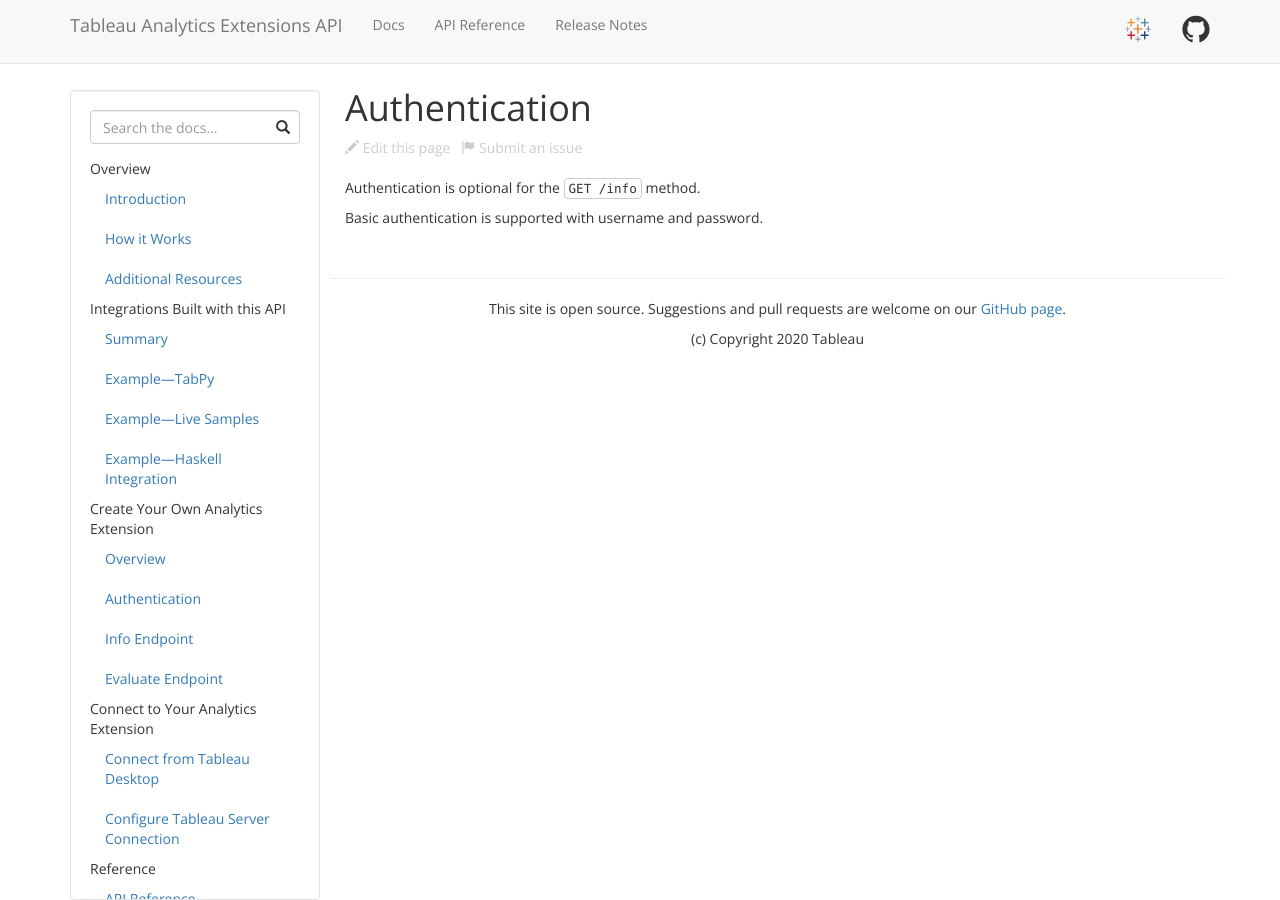
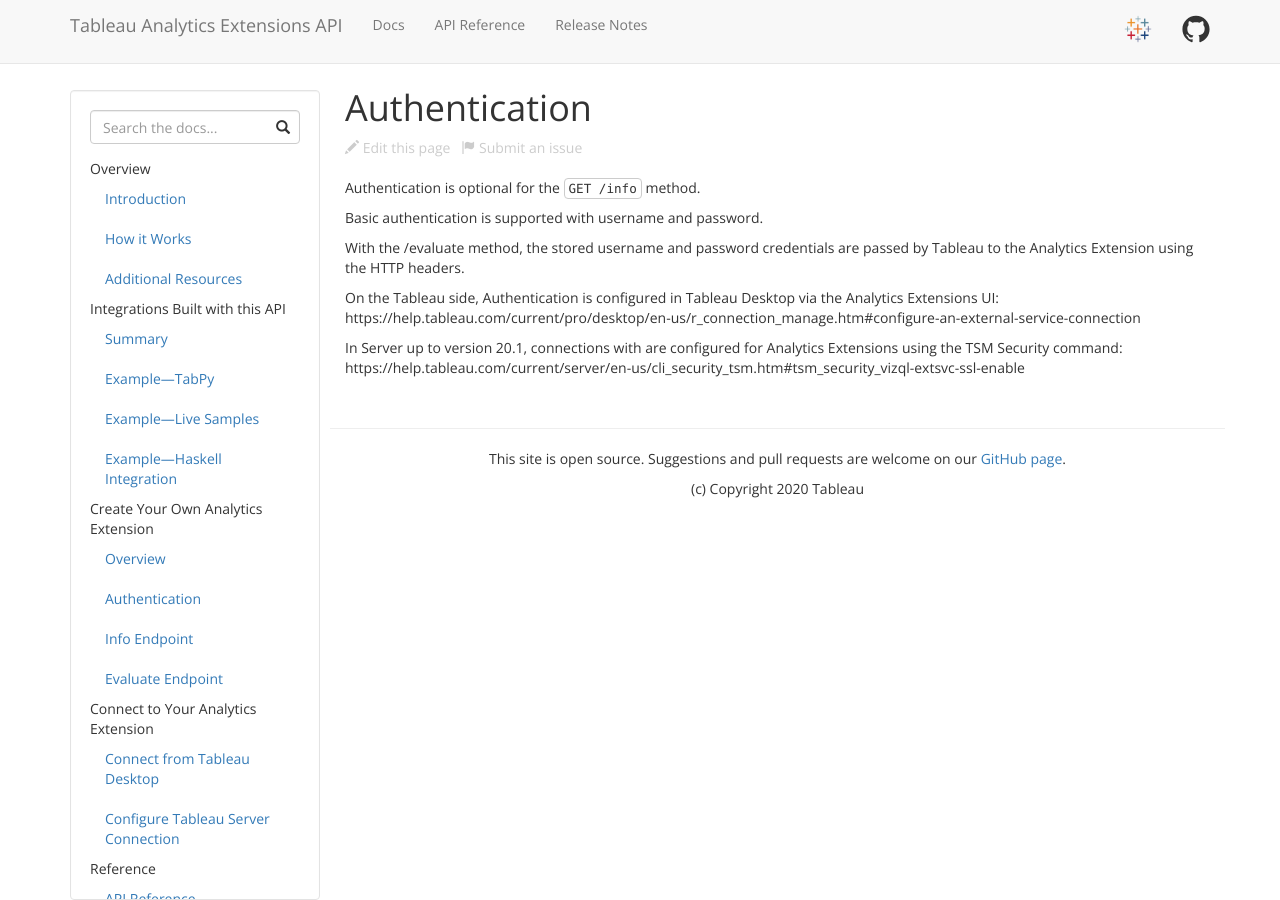
Before and after one commit to tableau/analytics-extensions-api, a Jekyll site: the page built from docs/ae_auth.md, in a window 1280 px wide. Built offline with Jekyll 4.4.1, drawn with Linux system fonts in a browser that asks for light colours; nearby versions of some CDN libraries.

Commit message:
Update ae_auth.md

````diff
--- a/docs/ae_auth.md
+++ b/docs/ae_auth.md
@@ -6,3 +6,9 @@
 Authentication is optional for the ```GET /info``` method.
 
 Basic authentication is supported with username and password.
+
+With the /evaluate method, the stored username and password credentials are passed by Tableau to the Analytics Extension using the HTTP headers.
+
+On the Tableau side, Authentication is configured in Tableau Desktop via the Analytics Extensions UI: https://help.tableau.com/current/pro/desktop/en-us/r_connection_manage.htm#configure-an-external-service-connection
+
+In Server up to version 20.1, connections with are configured for Analytics Extensions using the TSM Security command: https://help.tableau.com/current/server/en-us/cli_security_tsm.htm#tsm_security_vizql-extsvc-ssl-enable
````
